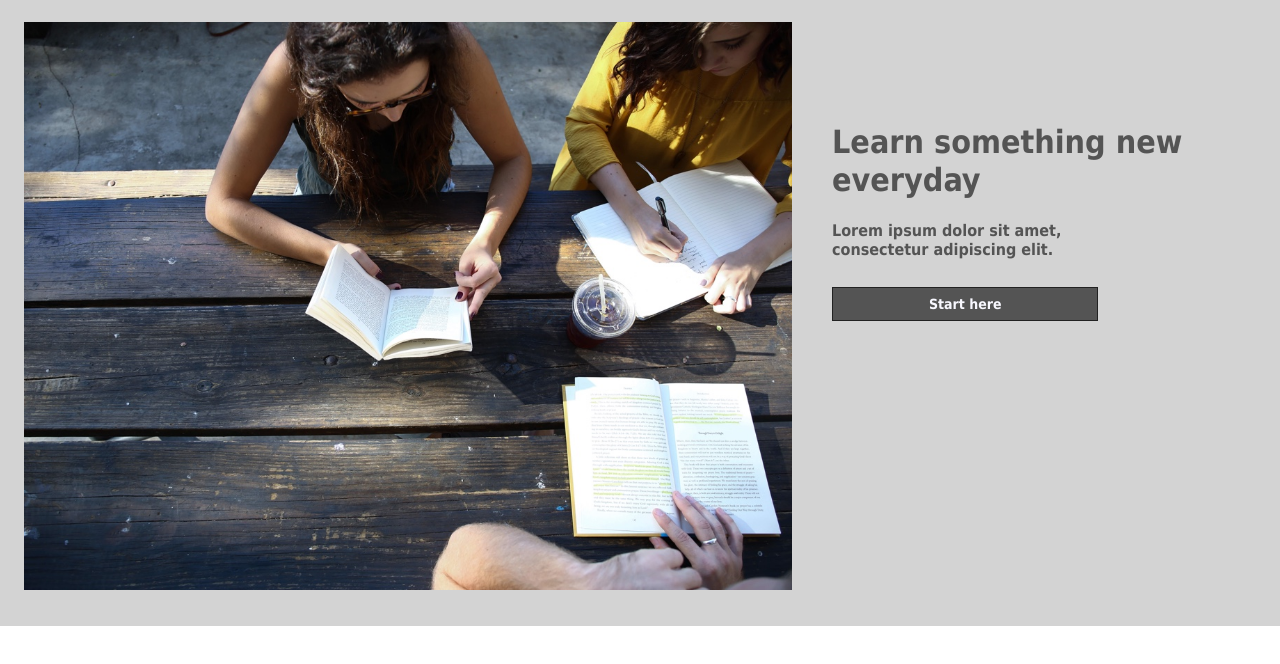
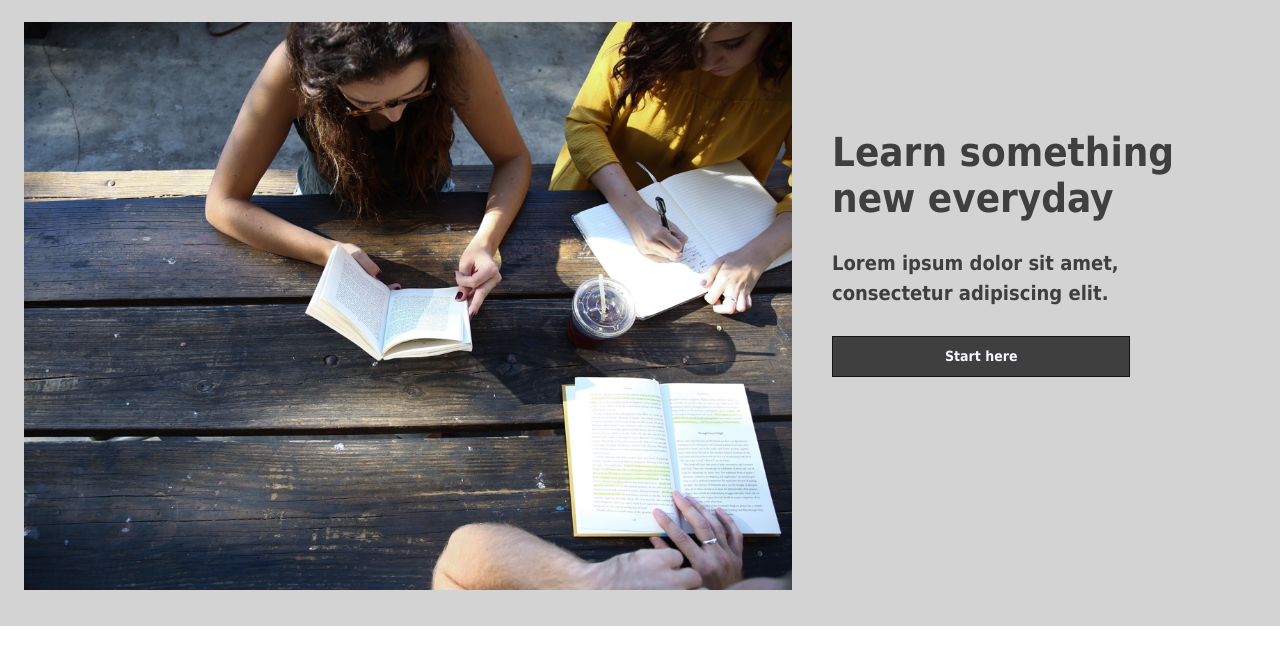
Before and after one commit to Magdalabno/Colmaracademy, a plain HTML site: page index.html in a window 1280 px wide. Shown: the part 74-738 px from the top of the page. Drawn offline with Linux system fonts and the light colour scheme.

Commit message:
Add more details to first content

```diff
--- a/resources/style.css
+++ b/resources/style.css
@@ -13,6 +13,9 @@ body {
 a {
     text-decoration: none;
 }
+h1 {
+    font-size: 2.5rem;
+}
 nav {
     background-color: ghostwhite;
     display: flex;
@@ -21,6 +24,9 @@ nav {
 }
 .menu a {
     color: gray;
+}
+.menu a:hover {
+    text-decoration: underline;
 }
 ul {
     list-style: none;
@@ -46,7 +52,7 @@ li {
 .start {
     display: flex;
     background-color: lightgray;
-    color: rgba(0, 0, 0, 0.6);
+    color: rgba(0, 0, 0, 0.7);
 }
 .startimage {
     width: 60%;
@@ -60,13 +66,18 @@ li {
     margin: 7rem 4rem 4rem 4rem;
 }
 .starttext p {
+    font-size: 1.25rem;
     font-weight: 600;
+    line-height: 1.5;
 }
 .button {
-    padding: 0.5rem 6rem 0.5rem 6rem;
-    border: 1px solid rgba(0, 0, 0, 0.6);
-    background-color: rgba(0, 0, 0, 0.6);
+    padding: 0.7rem 7rem 0.7rem 7rem;
+    border: 1px solid rgba(0, 0, 0, 0.7);
+    background-color: rgba(0, 0, 0, 0.7);
     color: ghostwhite;
     font-size: 0.875rem;
     font-weight: 600;
 }
+.button:hover {
+    color: yellow;
+}
```
